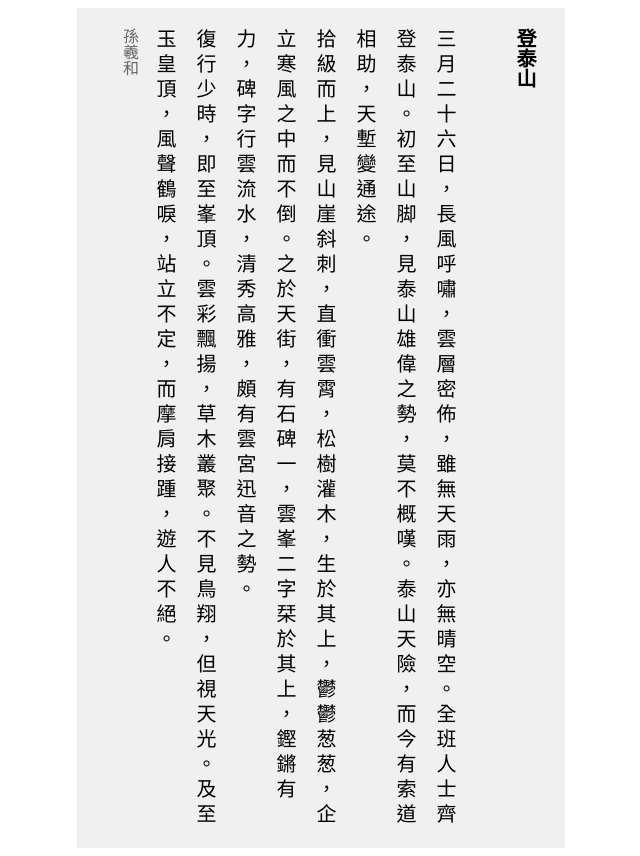
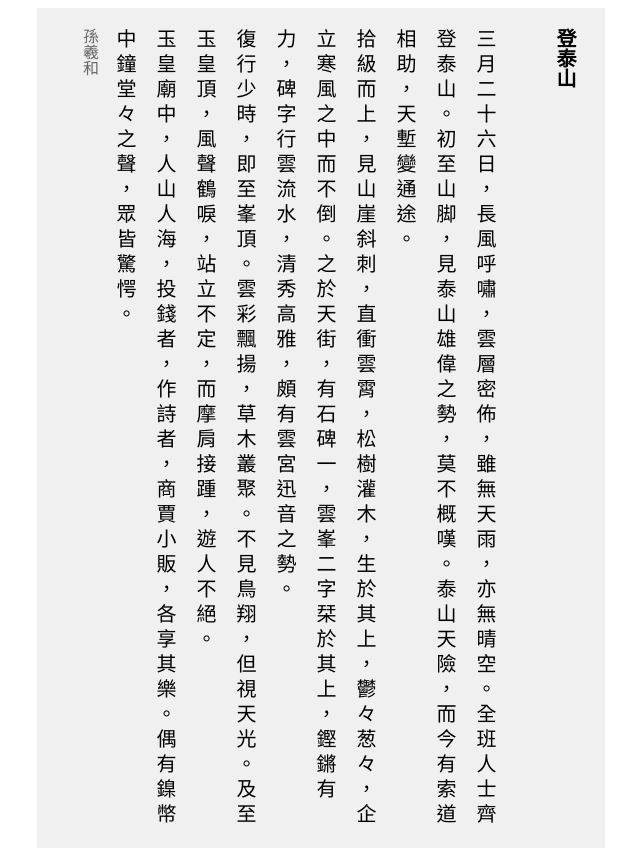
Before and after one commit to Au0727/Mount_Tai, a plain HTML site: page index.html in a window 1280 px wide. Shown: the whole page, without its empty margins (319-959 px from the left). Drawn offline with Linux system fonts and the light colour scheme.

Commit message:
Update index.html

```diff
--- a/index.html
+++ b/index.html
@@ -39,8 +39,9 @@
             <div class="title">登泰山</div>
             <div class="poem-content">
                 三月二十六日，長風呼嘯，雲層密佈，雖無天雨，亦無晴空。全班人士齊登泰山。初至山脚，見泰山雄偉之勢，莫不概嘆。泰山天險，而今有索道相助，天塹變通途。<br>
-                拾級而上，見山崖斜刺，直衝雲霄，松樹灌木，生於其上，鬱鬱葱葱，企立寒風之中而不倒。之於天街，有石碑一，雲峯二字栞於其上，鏗鏘有力，碑字行雲流水，清秀高雅，頗有雲宮迅音之勢。<br>
-                復行少時，即至峯頂。雲彩飄揚，草木叢聚。不見鳥翔，但視天光。及至玉皇頂，風聲鶴唳，站立不定，而摩肩接踵，遊人不絕。
+                拾級而上，見山崖斜刺，直衝雲霄，松樹灌木，生於其上，鬱々葱々，企立寒風之中而不倒。之於天街，有石碑一，雲峯二字栞於其上，鏗鏘有力，碑字行雲流水，清秀高雅，頗有雲宮迅音之勢。<br>
+                復行少時，即至峯頂。雲彩飄揚，草木叢聚。不見鳥翔，但視天光。及至玉皇頂，風聲鶴唳，站立不定，而摩肩接踵，遊人不絕。<br>
+                玉皇廟中，人山人海，投錢者，作詩者，商賈小販，各享其樂。偶有鎳幣中鐘堂々之聲，眾皆驚愕。
             </div>
             <div class="author">孫羲和</div>
         </div>
```
